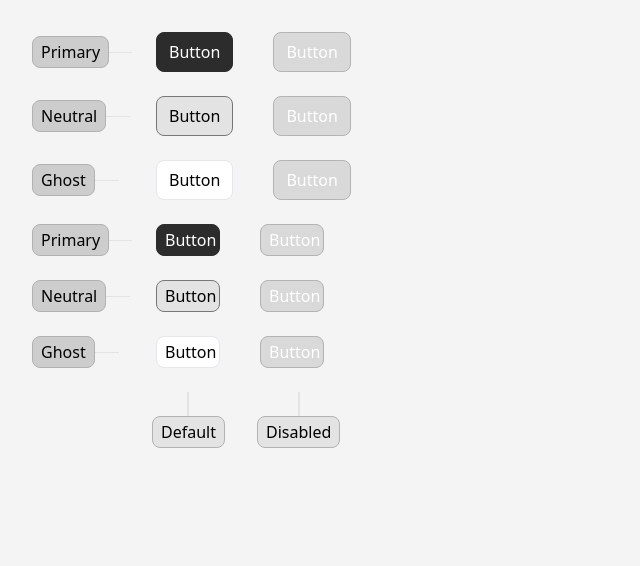
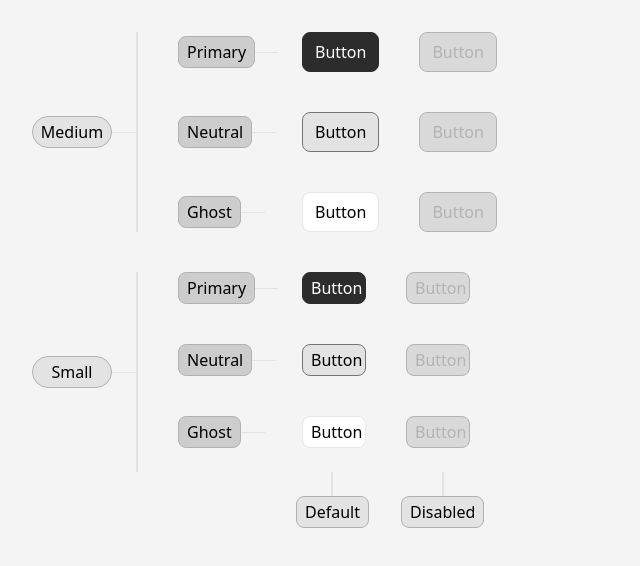
Before and after one commit to MatheusFilg/react-design-system, a React (Vite) app: page / in a window 1280 px wide. Shown: the top 566 px of the page, without its empty margins (0-640 px from the left). Built offline with nearby package versions, Linux system fonts and the light colour scheme.

Commit message:
finish button group component

```diff
--- a/src/app.tsx
+++ b/src/app.tsx
@@ -1,83 +1,9 @@
-import Button from './components/button'
-import Label from './components/label'
+import ButtonGroup from './components/button-group'
 
 export default function App() {
   return (
-    <div className="flex flex-col gap-6 p-8">
-      <div className="flex flex-row items-center gap-6 align-middle">
-        <Label>Primary</Label>
-        <div className="flex flex-row gap-10">
-          <Button variant="primary">Button</Button>
-          <Button disabled>Button</Button>
-        </div>
-      </div>
-
-      <div className="flex flex-row items-center align-middle">
-        <Label>Neutral</Label>
-        <div className="flex translate-x-6 flex-row gap-10">
-          <Button variant="neutral">Button</Button>
-          <Button disabled>Button</Button>
-        </div>
-      </div>
-
-      <div className="flex flex-row items-center align-middle">
-        <Label>Ghost</Label>
-        <div className="flex translate-x-6 flex-row gap-10">
-          <Button variant="ghost">Button</Button>
-          <Button disabled>Button</Button>
-        </div>
-      </div>
-
-      <div className="flex flex-row items-center align-middle">
-        <Label>Primary</Label>
-        <div className="flex translate-x-6 flex-row gap-10">
-          <Button variant="primary" size="small">
-            Button
-          </Button>
-          <Button disabled size="small">
-            Button
-          </Button>
-        </div>
-      </div>
-
-      <div className="flex flex-row items-center align-middle">
-        <Label>Neutral</Label>
-        <div className="flex translate-x-6 flex-row gap-10">
-          <Button variant="neutral" size="small">
-            Button
-          </Button>
-          <Button disabled size="small">
-            Button
-          </Button>
-        </div>
-      </div>
-
-      <div className="flex flex-row items-center align-middle">
-        <Label>Ghost</Label>
-        <div className="flex translate-x-6 flex-row gap-10">
-          {/* <div className="flex flex-col items-center gap-5">
-          </div> */}
-          <Button variant="ghost" size="small">
-            Button
-          </Button>
-          {/* <Label variant="vertical">Vertical</Label> */}
-          <Button disabled size="small">
-            Button
-          </Button>
-        </div>
-      </div>
-
-      <div className="flex flex-row items-center align-middle">
-        <div className="h-8 w-24" />
-        <div className="flex translate-x-6 flex-row gap-8">
-          <div className="flex items-center">
-            <Label variant="vertical">Default</Label>
-          </div>
-          <div>
-            <Label variant="vertical">Disabled</Label>
-          </div>
-        </div>
-      </div>
+    <div>
+      <ButtonGroup />
     </div>
   )
 }
--- /dev/null
+++ b/src/components/button-group.tsx
@@ -0,0 +1,94 @@
+import Button from './ui/button'
+import Label from './ui/label'
+
+export default function ButtonGroup() {
+  return (
+    <div className="flex flex-col gap-10 p-8">
+      {/* Medium Buttons */}
+      <div className="flex flex-row gap-10">
+        <Label variant="group">Medium</Label>
+
+        <div className="flex flex-col gap-10">
+          <div className="flex flex-row items-center gap-6 align-middle">
+            <Label>Primary</Label>
+            <div className="flex flex-row gap-10">
+              <Button variant="primary">Button</Button>
+              <Button disabled>Button</Button>
+            </div>
+          </div>
+
+          <div className="flex flex-row items-center align-middle">
+            <Label>Neutral</Label>
+            <div className="flex translate-x-6 flex-row gap-10">
+              <Button variant="neutral">Button</Button>
+              <Button disabled>Button</Button>
+            </div>
+          </div>
+
+          <div className="flex flex-row items-center align-middle">
+            <Label>Ghost</Label>
+            <div className="flex translate-x-6 flex-row gap-10">
+              <Button variant="ghost">Button</Button>
+              <Button disabled>Button</Button>
+            </div>
+          </div>
+        </div>
+      </div>
+
+      {/* Small Buttons */}
+      <div className="flex flex-row gap-10">
+        <Label variant="group">Small</Label>
+
+        <div className="flex flex-col gap-10">
+          <div className="flex flex-row items-center align-middle">
+            <Label>Primary</Label>
+            <div className="flex translate-x-6 flex-row gap-10">
+              <Button variant="primary" size="small">
+                Button
+              </Button>
+              <Button disabled size="small">
+                Button
+              </Button>
+            </div>
+          </div>
+
+          <div className="flex flex-row items-center align-middle">
+            <Label>Neutral</Label>
+            <div className="flex translate-x-6 flex-row gap-10">
+              <Button variant="neutral" size="small">
+                Button
+              </Button>
+              <Button disabled size="small">
+                Button
+              </Button>
+            </div>
+          </div>
+
+          <div className="flex flex-row items-center align-middle">
+            <Label>Ghost</Label>
+            <div className="flex translate-x-6 flex-row gap-10">
+              <Button variant="ghost" size="small">
+                Button
+              </Button>
+              <Button disabled size="small">
+                Button
+              </Button>
+            </div>
+          </div>
+        </div>
+      </div>
+
+      <div className="flex flex-row items-center align-middle">
+        <div className="w-52" />
+        <div className="flex -translate-y-10 translate-x-14 flex-row gap-8">
+          <div className="flex items-center">
+            <Label variant="vertical">Default</Label>
+          </div>
+          <div>
+            <Label variant="vertical">Disabled</Label>
+          </div>
+        </div>
+      </div>
+    </div>
+  )
+}
--- a/src/components/button.tsx
+++ b/src/components/ui/button.tsx
@@ -68,9 +68,9 @@ export function DefaultButton(props: ButtonProps) {
   return (
     <button
       {...props}
-      className={`${disabledStyle} ${defaultStyle} border-[#2C2C2C] bg-[#2C2C2C] hover:bg-[#1E1E1E]`}
+      className={`${disabledStyle} ${defaultStyle} border-[#2C2C2C] bg-[#2C2C2C] text-white hover:bg-[#1E1E1E]`}
     >
-      <span className="text-white">{children}</span>
+      <span>{children}</span>
     </button>
   )
 }
--- a/src/components/label.tsx
+++ b/src/components/ui/label.tsx
@@ -63,10 +63,11 @@ export function GroupLabel(props: LabelProps) {
 
   return (
     <div className="flex flex-row items-center">
-      <label className="flex h-8 w-20 items-center justify-center rounded-lg border border-[#B2B2B2] bg-[#CDCDCD] px-4 py-2">
+      <label className="flex h-8 w-20 items-center justify-center rounded-full border border-[#B2B2B2] bg-[#E3E3E3] px-4 py-2">
         {children}
       </label>
       <div className="h-[1px] w-6 bg-[#E3E3E3]" />
+      <div className="h-[200px] w-[2px] bg-[#E3E3E3]" />
     </div>
   )
 }
```
